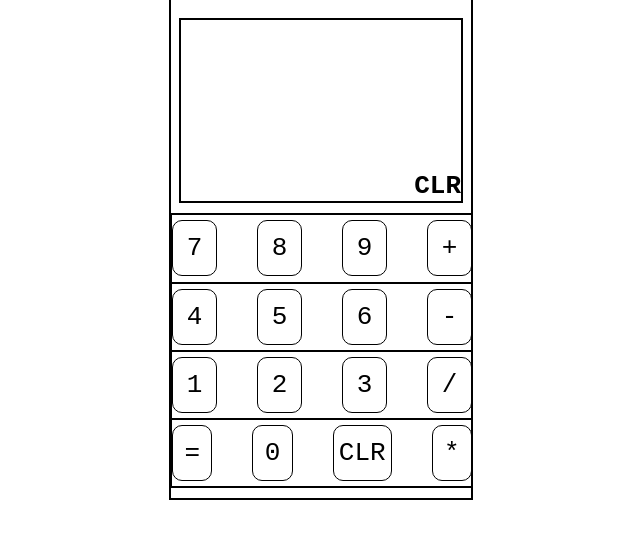
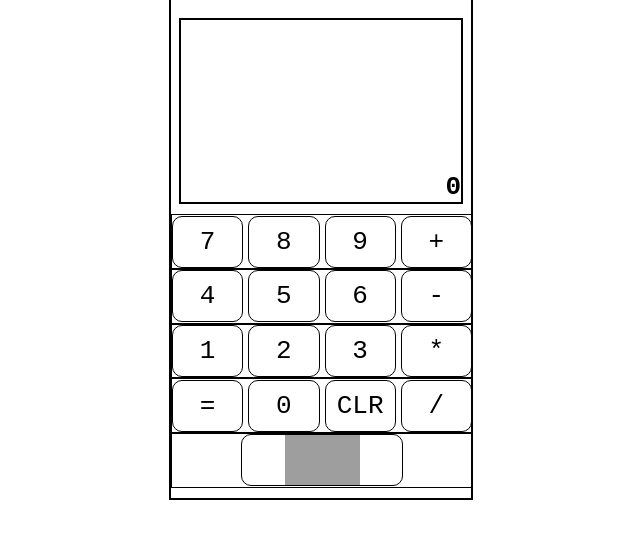
Before and after one commit to SanteIsHere/odin-calculator, a plain HTML site: page index.html in a window 1280 px wide. Both pictures are taken after a click on the element "CLR". Shown: the part 227-766 px from the top of the page, without its empty margins (319-959 px from the left). Drawn offline with Linux system fonts and the light colour scheme; grey boxes are pictures that could not be loaded.

Commit message:
Add and style backspace button (img inside of button div), add divide function, implement operate function

```diff
--- a/index.html
+++ b/index.html
@@ -15,6 +15,9 @@
                 <div class="col"></div>
                 <div class="col"></div>
                 <div class="col"></div>
+                <div class="col">
+                    <div class="butt"><img id="bksp" src="https://external-content.duckduckgo.com/iu/?u=https%3A%2F%2Fcdn.onlinewebfonts.com%2Fsvg%2Fimg_411401.png&f=1&nofb=1"></div>
+                </div>
             </div>
         </div>
     </body>
--- a/script.js
+++ b/script.js
@@ -19,7 +19,7 @@ const sum = function(nums) {
   }
 };
 
-const multiply = function(nums) {
+const multiply = function(...nums) {
   const multAll = function(total, num) {
     console.log(`Current total: ${total}\n\
     Number to multiply: ${num}`)
@@ -31,6 +31,13 @@ const multiply = function(nums) {
     return []
   }
 };
+
+const divide = function(...nums) {
+  const divAll = function(total, num) {
+    return total / num
+  }
+  return (nums.length > 0 ? nums.reduce(divAll) : null)
+}
 
 const power = function(a, b) {
 	return a**b;
@@ -49,37 +56,91 @@ const factorial = function(num) {
   return result;
 };
 
-const onNumPress = function(num) {
+const onButtPress = function(num) {
   // "num" parameter represents a pressed number button (div)
-  if (numDisplay.textContent.length <= 1) {
+  if (numDisplay.textContent === "0") {
+    // console.log(numDisplay.textContent, numDisplay.textContent.length)
     numDisplay.textContent = num.target.textContent
+    numDisplayText = num.target.textContent
   } else {
-    numDisplay.textContent += num.target.textContent
+    console.log(numDisplay.textContent, numDisplay.textContent.length)
+    numDisplayText += num.target.textContent
+    numDisplay.textContent = numDisplayText
   }
+  console.log(numDisplay.textContent, numDisplay.textContent.length)
 }
+
+const onClear = function() {
+  numDisplay.textContent = "0"
+  numDisplayText = numDisplay.textContent
+}
+
+const onBackspace = function() {
+  numDisplayText = numDisplayText.slice(0,numDisplayText.length-2).join()
+}
+
+const operate = function() {
+  // Only supports two number operations currently
+  const regexPatt = /((?<num1>\d+)(?<op>[\+\-\/\*])(?<num2>\d+))/
+  let matchResult = numDisplay.textContent.match(regexPatt)
+  let opMap = new Map([["+", add], ["*", multiply], ["-", subtract], ["/", divide]])
+  console.log(matchResult)
+  let result = opMap.get(matchResult.groups.op)
+  (Number(matchResult.groups.num1), Number(matchResult.groups.num2))
+  console.log(result)
+  numDisplay.textContent = String(result)
+}
+
 
 function gridButtons() {
   let x = 0
   let buttSlice
   let butt
-  for (let i = 0; i < buttons.length; i+=4) {
-    buttSlice = buttons.slice(i,i+4)
-    console.log(buttSlice)
+  for (let i = 0; i < buttons.length; i+=3) {
+    buttSlice = buttons.slice(i,i+3)
+    // console.log(buttSlice)
     for (let button of buttSlice) {
-      console.log(button, x)
+      // console.log(button, x)
       butt = document.createElement("div")
       butt.innerHTML = button
-      butt.setAttribute("class", "butt")
-      butt.addEventListener("click", (e) => onNumPress(e))
+      switch (button) {
+        case "CLR":
+          butt.addEventListener("click", onClear)
+          break
+        case "=":
+          butt.addEventListener("click", operate)
+          break
+        default:
+          butt.addEventListener("click", (e) => onButtPress(e))
+          break
+      }
+      butt.setAttribute("class", "butt");
       buttRows[x].appendChild(butt)
     }
     x += 1
   }
 }
 
-const buttCont = document.getElementById("butt-cont")
+function gridOps() {
+  let x = 0
+  let op
+  for (let operation of ops) {
+    // console.log(button, x)
+    op = document.createElement("div")
+    op.innerHTML = operation
+    op.setAttribute("class", "butt")
+    op.addEventListener("click", (e) => onButtPress(e))
+    buttRows[x].appendChild(op)
+    x += 1
+  }
+}
+
+const buttCont = document.getElementById("op-cont")
 const buttRows = document.getElementsByClassName("col")
-const buttons = ["7", "8", "9", "+", "4", "5", "6", "-", "1", "2", "3", "/", "=", "0", "CLR", "*"];
+const buttons = ["7", "8", "9", "4", "5", "6", "1", "2", "3", "=", "0", "CLR"];
+const ops = ["+", "-", "*", "/"]
 const numDisplay = document.getElementById("num-disp")
+let numDisplayText = numDisplay.textContent
 
-gridButtons()
+gridButtons();
+gridOps();
--- a/styles.css
+++ b/styles.css
@@ -40,7 +40,6 @@ body {
 
 #butt-cont {
     display: flex;
-    border: 1px solid black;
     width: 100%;
     height: 300px;
     margin: 10px;
@@ -59,8 +58,8 @@ body {
     justify-content: center;
     height: 100%;
     align-items: center;
-    gap: 40px;
     flex-direction: row;
+    gap: 5px;
 }
 
 .butt {
@@ -70,5 +69,10 @@ body {
     height: 50px;
     justify-content: center;
     align-items: center;
-    padding: 2px 5px;
+    padding: 0px 5px;
 }
+
+#bksp {
+    width: 50%;
+    height: 50px;
+}
```
